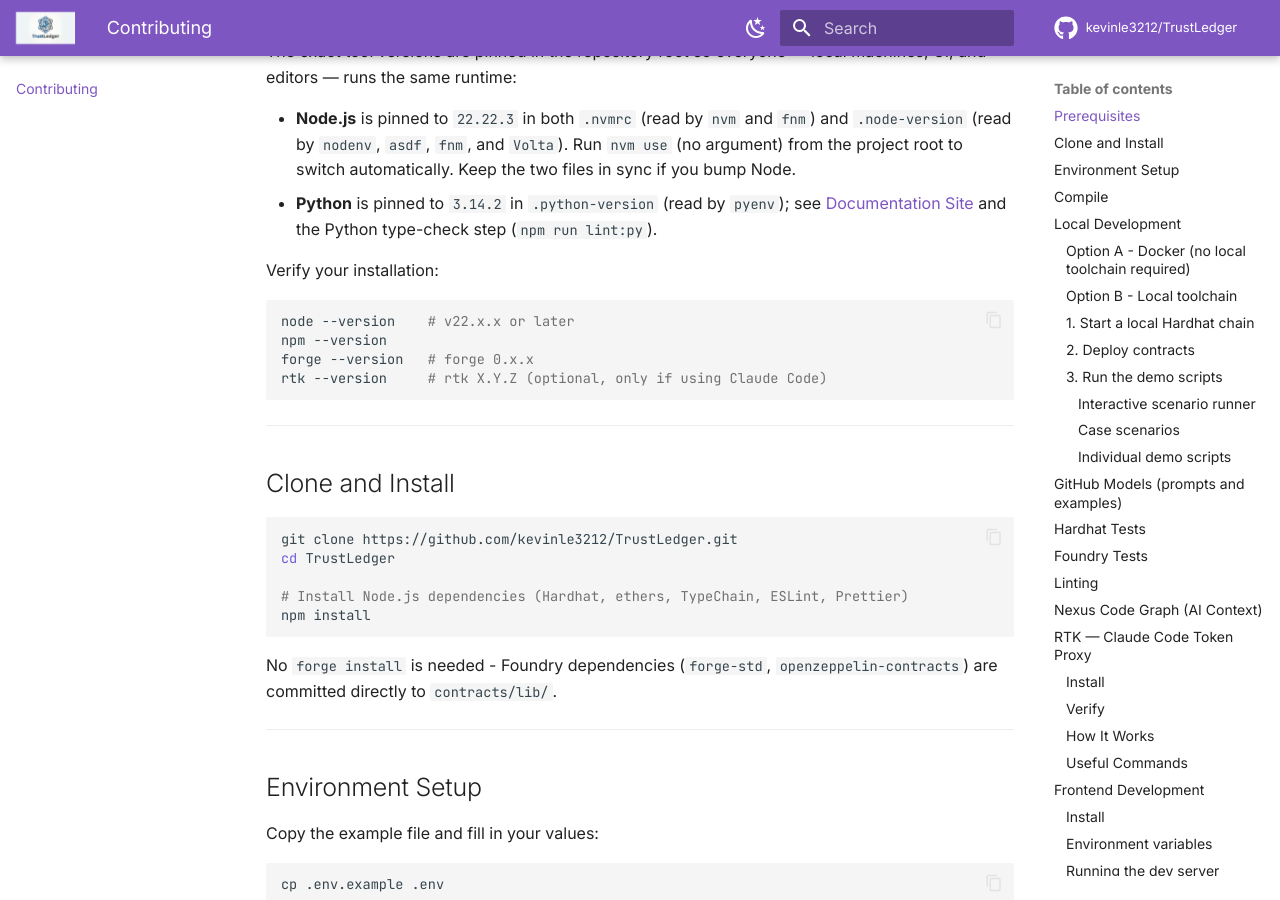
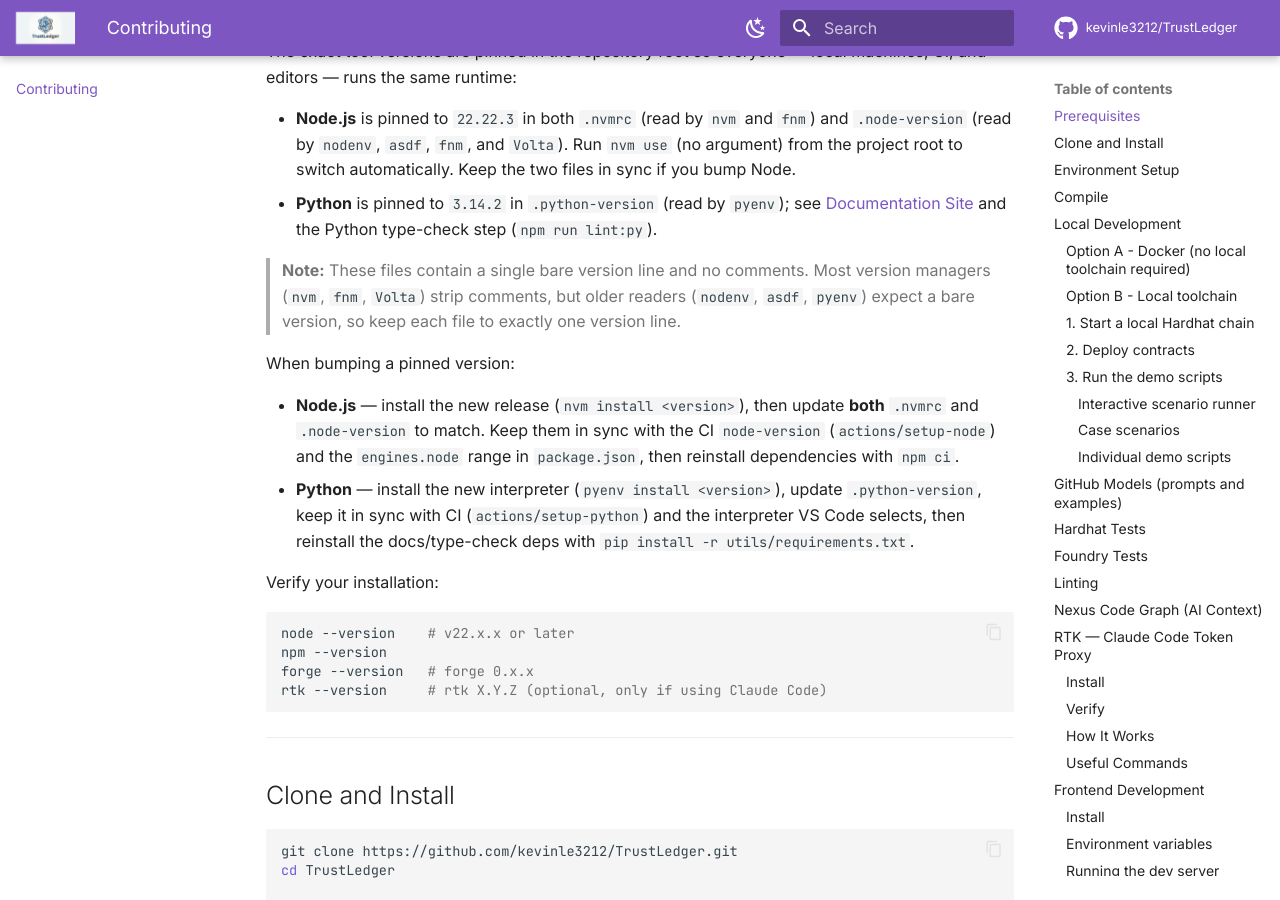
Before and after one commit to kevinle3212/TrustLedger, an MkDocs documentation site: the page built from docs/CONTRIBUTING.md, in a window 1280 px wide and 900 px high, scrolled down 731 px. Built offline with MkDocs 1.6.1 and Material for MkDocs 9.7.7, drawn with Linux system fonts in a browser that asks for light colours; comment, search, counter and statistics services are not loaded.

Commit message:
chore(tooling): finalize Phase 1 tooling and docs artifacts
- .nvmrc / .node-version / .python-version: reduce to a single bare version
  line (version managers strip comments; older readers expect bare versions);
  drop their now-unneeded plaintext editor associations in .vscode/settings.json
- docs/CONTRIBUTING.md: document the bare version-line convention
- .vercelignore, NOTES.md: add the Phase 1 deploy-ignore and public notes files
- .gitignore: ignore the private NOTES.local.md scratch file
- .github/workflows/ci.yml: pass GITHUB_TOKEN to foundryup to avoid 403 rate
  limits on shared runner IPs
- stubs/azure: expand the hand-written azure-ai-inference type stubs

```diff
--- a/docs/CONTRIBUTING.md
+++ b/docs/CONTRIBUTING.md
@@ -26,6 +26,22 @@ machines, CI, and editors — runs the same runtime:
 - **Python** is pinned to `3.14.2` in `.python-version` (read by `pyenv`); see
   [Documentation Site](#documentation-site) and the Python type-check step
   (`npm run lint:py`).
+
+> **Note:** These files contain a single bare version line and no comments. Most
+> version managers (`nvm`, `fnm`, `Volta`) strip comments, but older readers
+> (`nodenv`, `asdf`, `pyenv`) expect a bare version, so keep each file to
+> exactly one version line.
+
+When bumping a pinned version:
+
+- **Node.js** — install the new release (`nvm install <version>`), then update
+  **both** `.nvmrc` and `.node-version` to match. Keep them in sync with the CI
+  `node-version` (`actions/setup-node`) and the `engines.node` range in
+  `package.json`, then reinstall dependencies with `npm ci`.
+- **Python** — install the new interpreter (`pyenv install <version>`), update
+  `.python-version`, keep it in sync with CI (`actions/setup-python`) and the
+  interpreter VS Code selects, then reinstall the docs/type-check deps with
+  `pip install -r utils/requirements.txt`.
 
 Verify your installation:
 
```
Also changed, not shown: NOTES.md (added, +39 -0 lines), 13 other files.
